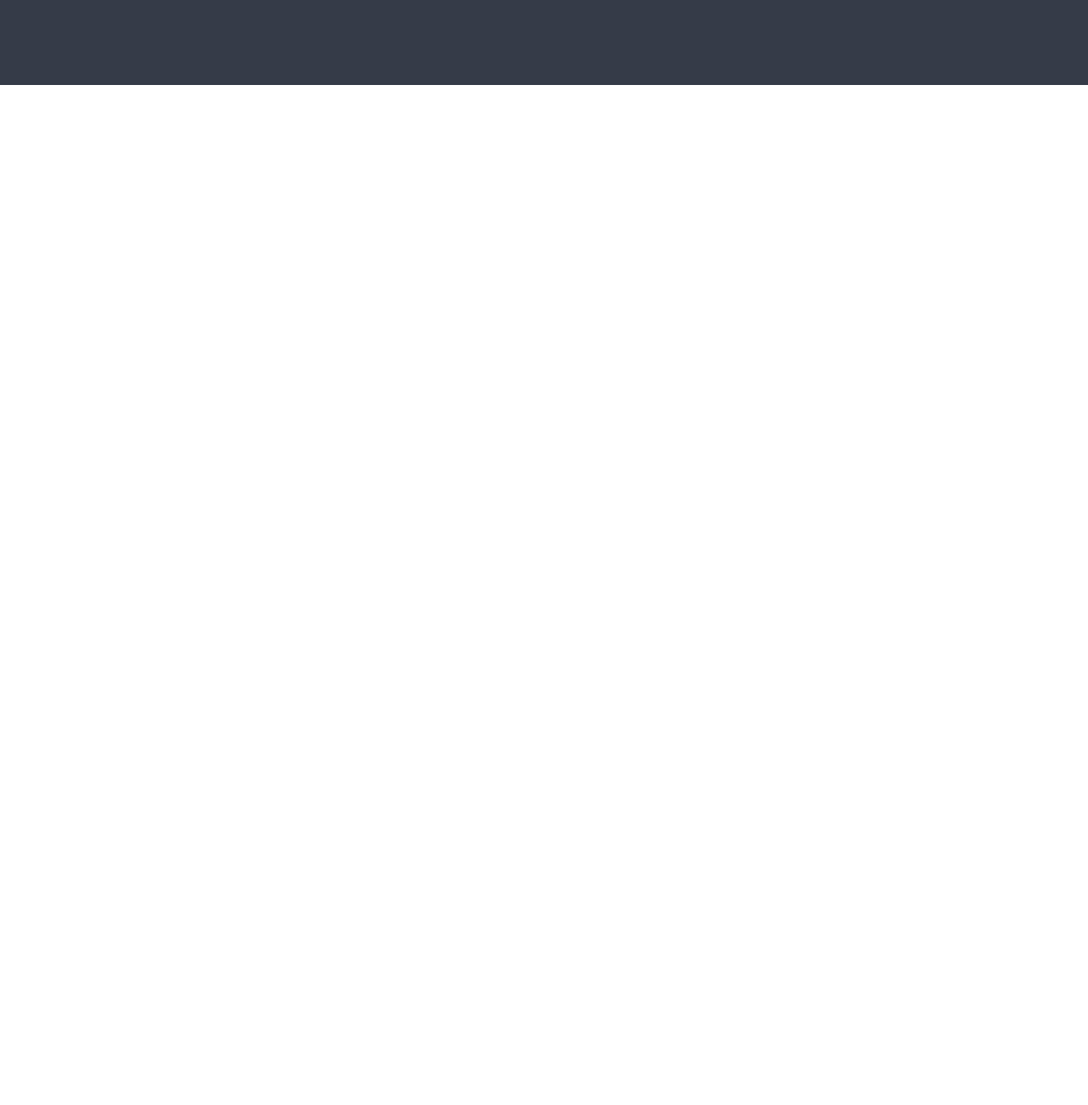
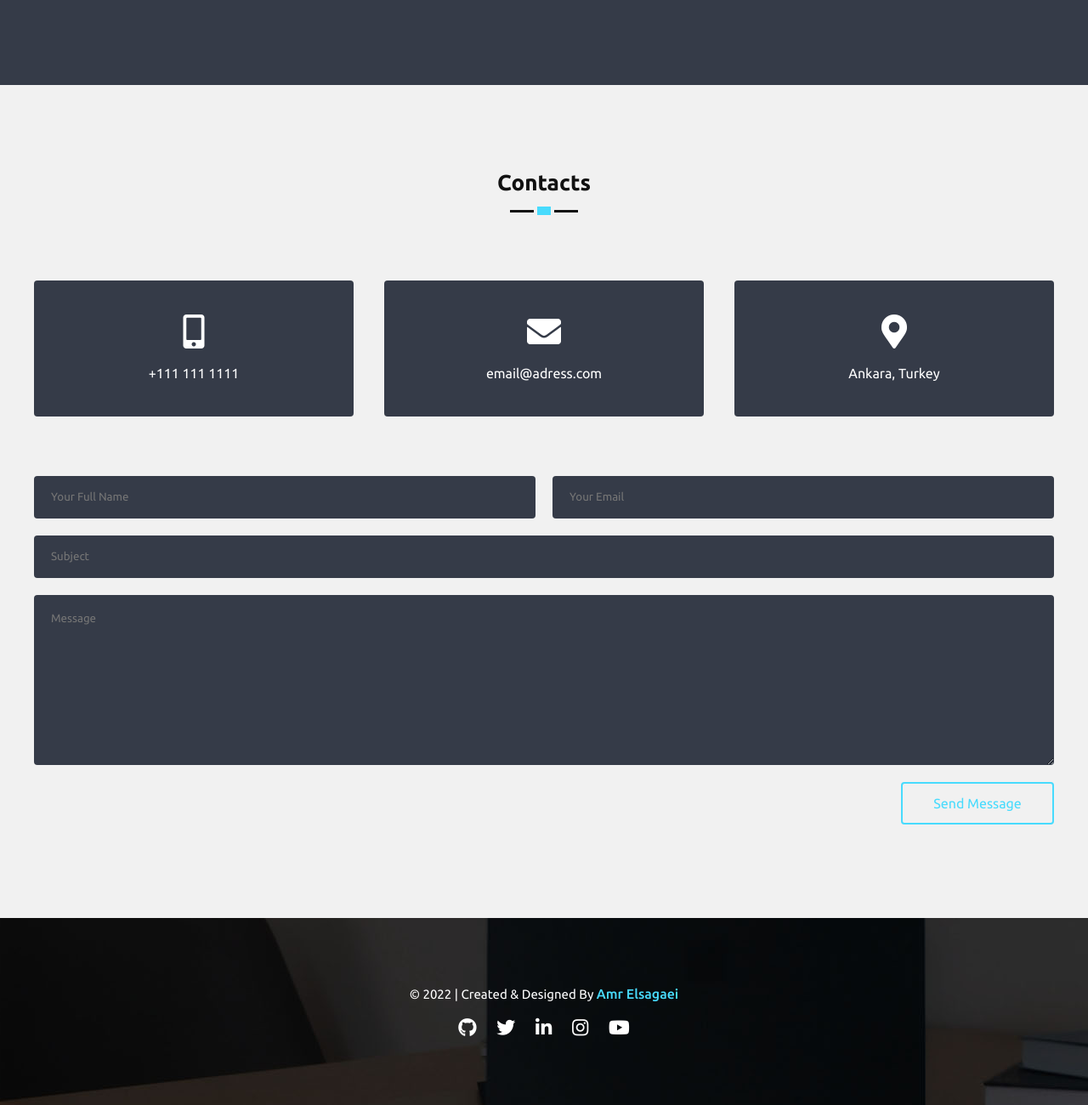
Before and after one commit to amrelsagaei/Personal-Website, a plain HTML site: page index.html in a window 1280 px wide. Shown: the part 3939-5239 px from the top of the page at 85% size. Before the commit the page ends 4039 px from the top, so only its background shows below. Drawn offline with nearby package versions, Linux system fonts and the light colour scheme.

Commit message:
Contact & Footer

```diff
--- a/css/style.css
+++ b/css/style.css
@@ -10,6 +10,22 @@ Author: Amr Elsagaei
   box-sizing: border-box;
 }
 
+html{
+  scroll-behavior: smooth;
+}
+
+::selection{
+  background-color: #48dbfd60;
+}
+
+::-webkit-scrollbar{
+  width: 10px;
+  background-color: #f1f1f1;
+}
+
+::-webkit-scrollbar-thumb{
+  background-color: #353b48;
+}
 .navbar{
   position: fixed;
   background-color: transparent;
@@ -164,7 +180,7 @@ Author: Amr Elsagaei
   background-color: #48dbfd;
   color: #fff;
 }
-/*                                                finish first part                   */
+
 section{
   padding: 100px 0;
   background-color:#f1f1f1;
@@ -347,7 +363,7 @@ section.dark .section-title::after{
 .service:hover .icon{
   color: #fff;
   }
-/*                                                FINISH SECOND PART                  */
+
 .time-line, .works{
   display: flex;
   justify-content: space-between;
@@ -443,6 +459,114 @@ section.dark .section-title::after{
   transform: scale(1);
 }
 
+.contact-info{
+  display: flex;
+  justify-content: space-between;
+  flex-wrap: wrap;
+  margin-bottom: 60px;
+}
+
+.contact-info .item{
+  width: calc(33% - 20px);
+  height: 160px;
+  background-color: #353b48;
+  color: #fff;
+  text-align: center;
+  border-radius: 4px;
+  cursor: pointer;
+  transition: .3s linear;
+}
+
+.contact-info i{
+  display: block;
+  font-size:40px;
+  line-height: 120px;
+  height: 100px;
+}
+
+.contact-info .item:hover{
+  background-color: #48dbfd;
+}
+
+.contact-form{
+  display: flex;
+  justify-content: space-between;
+  flex-wrap: wrap;
+}
+
+.contact-form input, .contact-form textarea{
+  width: 100%;
+  height: 50px;
+  margin: 10px 0;
+  background-color: #353b48;
+  border: none;
+  outline: none;
+  padding: 20px;
+  border-radius: 4px;
+  color: #fff;
+}
+
+.nameZone, .emailZone{
+  max-width: calc(50% - 10px)
+}
+
+.messageZone{
+  min-height: 200px;
+  resize: vertical;
+}
+
+.contact-form .btn{
+  width: 180px;
+  background-color: transparent;
+  color: #48dbfd;
+  font-size: 16px;
+  border: 2px solid #48dbfd;
+  padding: 0;
+  margin-left: auto;
+  cursor: pointer;
+  transition: .3s linear;
+}
+
+.contact-form .btn:hover{
+  background-color: #48dbfd;
+  color: #fff;
+}
+
+footer{
+  background: url(../img/bg.jpg) no-repeat center;
+  background-attachment: fixed;
+
+  color: #fff;
+  padding: 80px 0;
+  text-align: center;
+
+}
+
+.copyright{
+  margin-bottom: 20px;
+  font-size: 15px;
+}
+
+.copyright a{
+  font-size: 16px;
+  color: #48dbfd;
+  font-weight: 500;
+}
+
+.goTop{
+  position: fixed;
+  z-index: 999;
+  bottom: 40px;
+  right: 40px;
+  width: 40px;
+  height: 40px;
+  background-color: #48dbfd;
+  border: none;
+  border-radius: 6px;
+  cursor: pointer;
+  outline: none;
+  display: none;
+}
 @media screen and (max-width: 980px){
   .menu-toggler{
     display: block;
@@ -510,6 +634,15 @@ section.dark .section-title::after{
     margin-left: auto;
   }
 
+  .work{
+    width: calc(50% - 10px);
+  }
+
+
+  .contact-info .item{
+    width: 100%;
+    margin: 10px 0;
+  }
 }
 
 @media screen and (max-width: 600px) {
@@ -524,4 +657,12 @@ section.dark .section-title::after{
   .service{
     width: 100%;
   }
+
+  .work{
+    width: 100%;
+  }
+
+  .nameZone, .emailZone{
+    max-width: 100%;
+  }
 }
--- a/index.html
+++ b/index.html
@@ -39,7 +39,7 @@ Author: Amr Elsagaei
       <a href= "#services">Services</a>
       <a href= "#education">Education</a>
       <a href= "#works">Works</a>
-      <a href= "#">Contacts</a>
+      <a href= "#contact">Contacts</a>
     </div>
     </div>
   </nav>
@@ -189,8 +189,7 @@ Author: Amr Elsagaei
       </div>
     </div>
   </section>
-<!--                                                  FINISH SECOND PART                                        -->
-<!--                                                  START THIRD PART                                        -->
+
   <!--Education-->
   <section id="education">
     <div class="inner-width">
@@ -294,5 +293,59 @@ Author: Amr Elsagaei
       </div>
     </div>
   </section>
+
+  <!-- Navbar -->
+  <section id="contact">
+    <div class="inner-width">
+      <h1 class="section-title">Contacts</h1>
+
+      <div class="contact-info">
+
+        <div class="item">
+          <i class="fas fa-mobile-alt"></i>
+          +111 111 1111
+        </div>
+
+        <div class="item">
+          <i class="fas fa-envelope"></i>
+          email@adress.com
+        </div>
+
+        <div class="item">
+          <i class="fas fa-map-marker-alt"></i>
+          Ankara, Turkey
+        </div>
+      </div>
+
+
+      <form action="#" class="contact-form">
+        <input type="text" class="nameZone" placeholder="Your Full Name">
+        <input type="email" class="emailZone" placeholder="Your Email">
+        <input type="text" class="subjectZone" placeholder="Subject">
+        <textarea class="messageZone" placeholder="Message" ></textarea>
+        <input type="submit" value="Send Message" class="btn" >
+      </form>
+    </div>
+  </section>
+
+  <!--Footer-->
+  <Footer>
+    <div class="inner-widh">
+      <div class="copyright">
+        &copy; 2022 | Created & Designed By <a href="https://github.com/amrelsagaei">Amr Elsagaei</a>
+      </div>
+
+      <div class= "sm">
+        <a href= "https://github.com/amrelsagaei" class= "fab fa-github"></a>
+        <a href= "https://twitter.com/amrelsagaei" class= "fab fa-twitter"></a>
+        <a href= "https://linkedin.com/in/amrelsagaei" class= "fab fa-linkedin-in"></a>
+        <a href= "https://instagram.com/amrelsagaei" class= "fab fa-instagram"></a>
+        <a href= "https://youtube.com/amrelsagaei" class= "fab fa-youtube"></a>
+      </div>
+    </div>
+  </Footer>
+
+  <!--Go Top Button-->
+  <button class="goTop fas fa-arrow-up"></button>
 </body>
 </html>
--- a/js/scripts.js
+++ b/js/scripts.js
@@ -4,24 +4,31 @@ Author: Amr Elsagaei
 
 $(document).ready(function(){
   $(window).scroll(function(){
-    if(this.scrollY > 20)
+    if(this.scrollY > 20){
       $(".navbar").addClass("sticky");
-    else
+      $(".goTop").fadeIn();
+    }
+
+    else{
       $(".navbar").removeClass("sticky");
+      $(".goTop").fadeOut();
+    }
   });
+
+
+  $(".goTop").click(function() {scroll(0,0)});
 
   $('.menu-toggler').click(function(){
     $(this).toggleClass("active");
     $(".navbar-menu").toggleClass("active");
   });
 
-/*                                                finish first part                   */
-/*                                                FINISH SECOND PART                  */
+
 
   $(".works").magnificPopup({
     delegate: 'a',
     type: 'image',
     gallery:{enabled:true}
   });
-/*                                                FINISH THIRD PART                  */
+
 });
```
